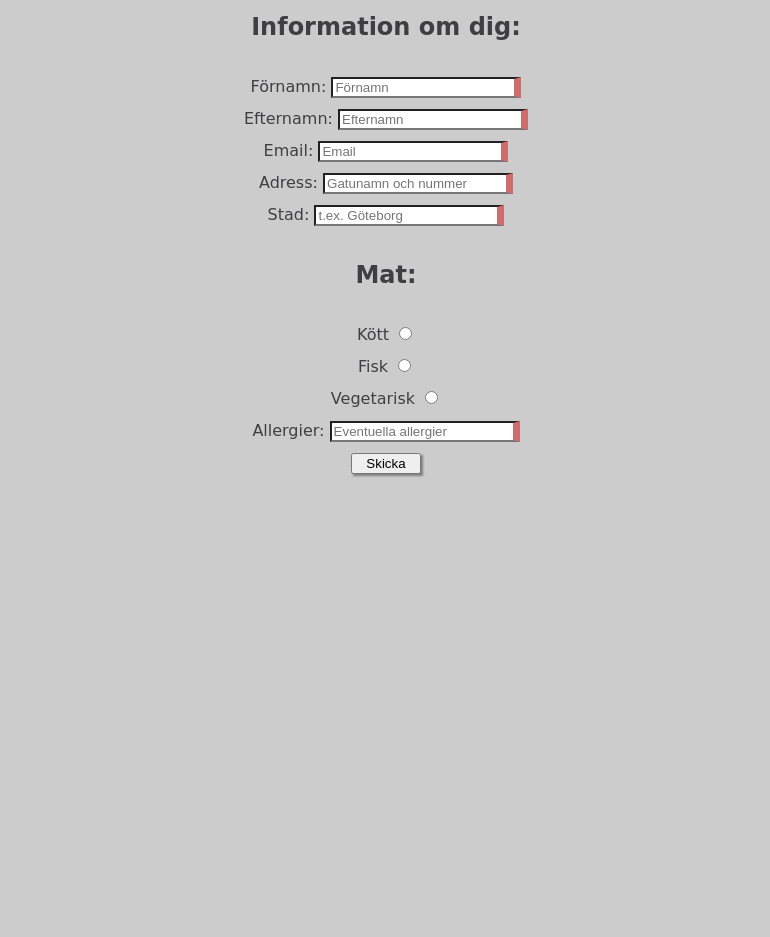
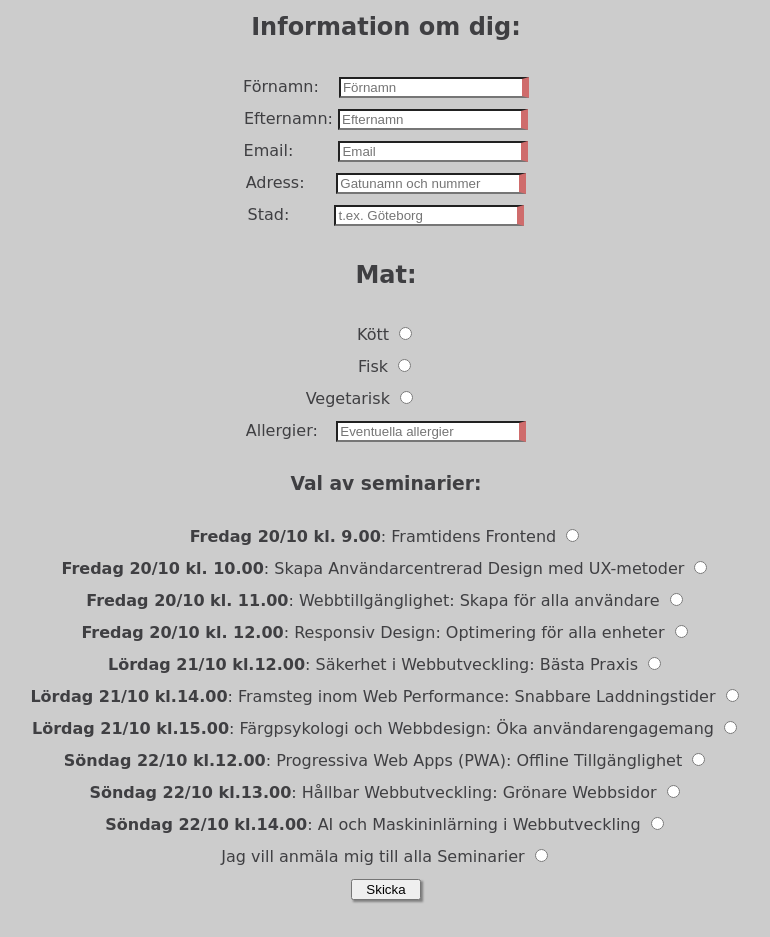
Before and after one commit to AzrSara/konferensen, a plain HTML site: page anmalan.html in a window 1280 px wide. Shown: the part 180-1117 px from the top of the page, without its empty margins (254-1024 px from the left). Before the commit the page ends 800 px from the top, so only its background shows below. Drawn offline with Linux system fonts and the light colour scheme.

Commit message:
listade seminarier

```diff
--- a/anmalan.css
+++ b/anmalan.css
@@ -45,3 +45,24 @@ button{
 	width: 70px;
 box-shadow: 2px 2px 2px gray;
 }
+
+form #förnamn {
+    margin-left: 15px;
+
+}
+form #Email {
+    margin-left: 3em;
+}
+form #Adress {
+    margin-left: 2em;
+}
+form #Stad {
+    margin-left: 3em;
+}
+#vegetarisk {
+    margin-right: 4em;
+}
+
+form #allergier {
+    margin-left: 1em;
+}
--- a/anmalan.html
+++ b/anmalan.html
@@ -62,12 +62,70 @@
 
 				<div>
 					<label for="vegetarisk">Vegetarisk</label>
-				<input type="radio" name="Mat">
+				<input type="radio" name="Mat" id="vegetarisk">
 				</div>
 				<div>
 					<label for="allergier">Allergier: </label>
 					<input type="text" id="allergier" name="Adress" placeholder="Eventuella allergier" required minlength="4" maxlength="20">
 				</div>
+
+				<div>
+					<h3>Val av seminarier:</h3>
+
+					<label for="Framtidens frontend"><strong>Fredag 20/10 kl. 9.00</strong>: Framtidens Frontend</label>
+					<input type="radio" name="Framtidens Frontend">
+
+
+				</div>
+				<div>
+					<label for="Skapa Användarcentrerad Design med UX-metoder"><strong>Fredag 20/10 kl. 10.00</strong>: Skapa Användarcentrerad Design med UX-metoder</label>
+					<input type="radio" name="Skapa Användarcentrerad Design med UX-metoder">
+				</div>
+
+				<div>
+					<label for="Webbtillgänglighet: Skapa för alla användare"><strong>Fredag 20/10 kl. 11.00</strong>: Webbtillgänglighet: Skapa för alla användare</label>
+					<input type="radio" name="Webbtillgänglighet: Skapa för alla användare">
+				</div>
+
+				<div>
+					<label for="Responsiv Design: Optimering för alla enheter"><strong>Fredag 20/10 kl. 12.00</strong>: Responsiv Design: Optimering för alla enheter</label>
+					<input type="radio" name="Responsiv Design: Optimering för alla enheter">
+				</div>
+
+				<div>
+					<label for="Säkerhet i Webbutveckling: Bästa Praxis"><strong>Lördag 21/10 kl.12.00</strong>: Säkerhet i Webbutveckling: Bästa Praxis</label>
+					<input type="radio" name="Säkerhet i Webbutveckling: Bästa Praxis">
+				</div>
+
+				<div>
+					<label for="Framsteg inom Web Performance: Snabbare Laddningstider"><strong>Lördag 21/10 kl.14.00</strong>: Framsteg inom Web Performance: Snabbare Laddningstider</label>
+					<input type="radio" name="Framsteg inom Web Performance: Snabbare Laddningstider">
+				</div>
+				<div>
+					<label for="Färgpsykologi och Webbdesign: Öka användarengagemang"><strong>Lördag 21/10 kl.15.00</strong>: Färgpsykologi och Webbdesign: Öka användarengagemang</label>
+					<input type="radio" name="Färgpsykologi och Webbdesign: Öka användarengagemang">
+				</div>
+
+				<div>
+					<label for="Progressiva Web Apps (PWA): Offline Tillgänglighet"><strong>Söndag 22/10 kl.12.00</strong>: Progressiva Web Apps (PWA): Offline Tillgänglighet</label>
+					<input type="radio" name="Progressiva Web Apps (PWA): Offline Tillgänglighet">
+				</div>
+
+				<div>
+					<label for="Hållbar Webbutveckling: Grönare Webbsidor"><strong>Söndag 22/10 kl.13.00</strong>: Hållbar Webbutveckling: Grönare Webbsidor</label>
+					<input type="radio" name="Hållbar Webbutveckling: Grönare Webbsidor">
+				</div>
+
+				<div>
+					<label for="AI och Maskininlärning i Webbutveckling"><strong>Söndag 22/10 kl.14.00</strong>: AI och Maskininlärning i Webbutveckling</label>
+					<input type="radio" name="AI och Maskininlärning i Webbutveckling">
+				</div>
+
+				<div>
+					<label for="Jag vill anmäla mig till alla Seminarier">Jag vill anmäla mig till alla Seminarier </label>
+					<input type="radio" name="AI och Maskininlärning i Webbutveckling">
+				</div>
+
 				<button type="button"> Skicka </button>
 
 
```
